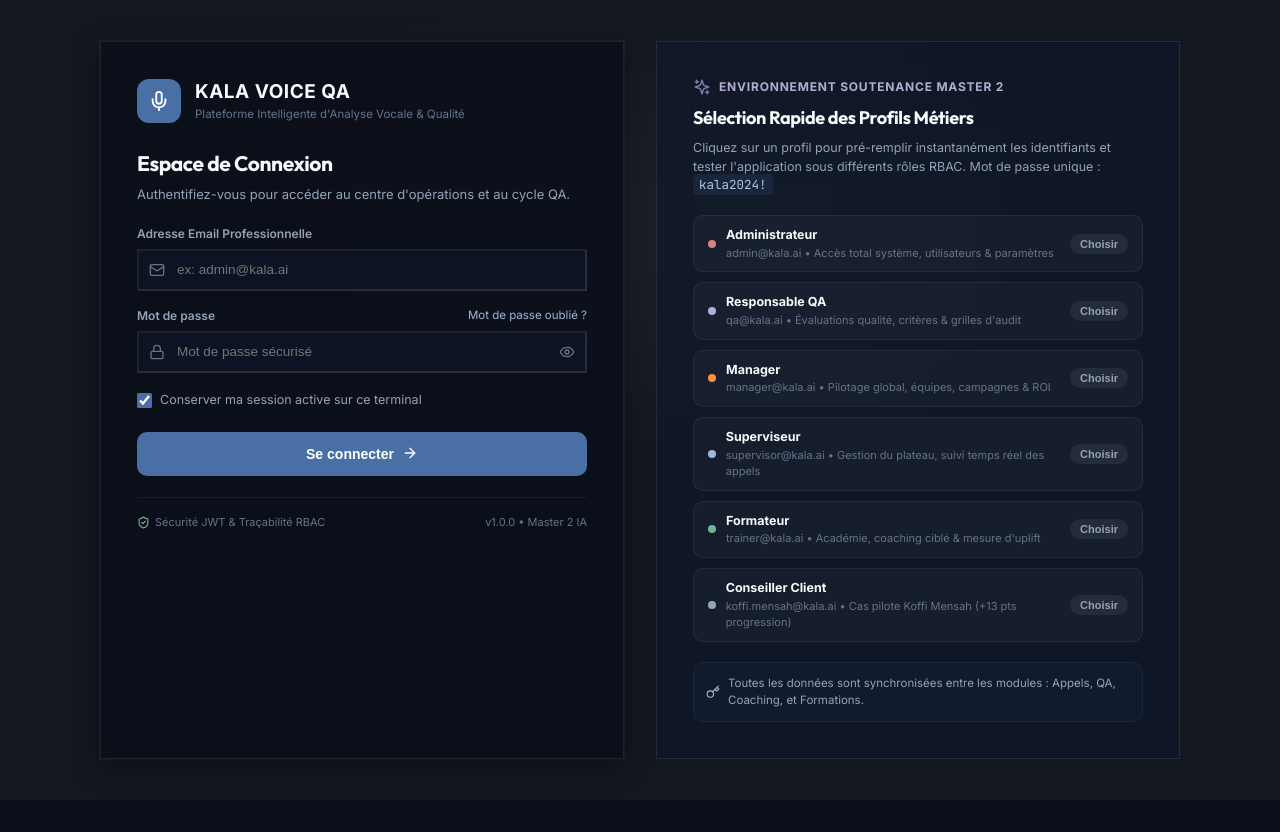
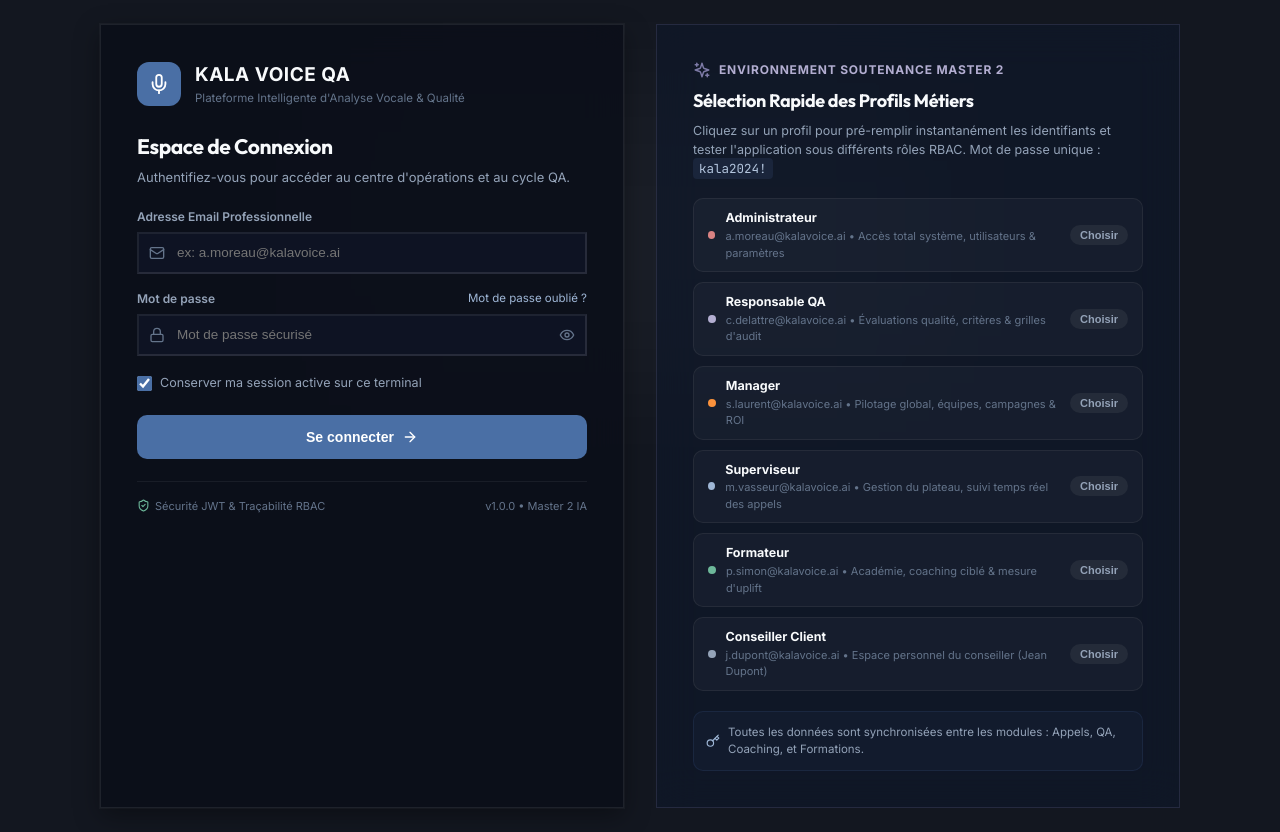
Before and after one commit to tatasanvi/KALA-VOICE-QA, a React (Vite) app: page /login in a window 1280 px wide. Before the commit the page ends 800 px from the top, so only its background shows below. Built offline with nearby package versions, Linux system fonts and the light colour scheme.

Commit message:
Connexion: boutons de profil rapide alignés sur les comptes du seed backend (vrai JWT)

```diff
--- a/src/components/views/LoginView.tsx
+++ b/src/components/views/LoginView.tsx
@@ -65,12 +65,12 @@ export const LoginView: React.FC = () => {
 
   // Raccourcis de connexion 1-clic pour le jury de soutenance
   const demoAccounts: { role: UserRole; title: string; email: string; color: string; desc: string }[] = [
-    { role: 'ADMIN', title: 'Administrateur', email: 'admin@kala.ai', color: '#d98383', desc: 'Accès total système, utilisateurs & paramètres' },
-    { role: 'QA_MANAGER', title: 'Responsable QA', email: 'qa@kala.ai', color: '#b3aed1', desc: 'Évaluations qualité, critères & grilles d\'audit' },
-    { role: 'MANAGER', title: 'Manager', email: 'manager@kala.ai', color: '#fb923c', desc: 'Pilotage global, équipes, campagnes & ROI' },
-    { role: 'SUPERVISOR', title: 'Superviseur', email: 'supervisor@kala.ai', color: '#9fb7d6', desc: 'Gestion du plateau, suivi temps réel des appels' },
-    { role: 'TRAINER', title: 'Formateur', email: 'trainer@kala.ai', color: '#6db89a', desc: 'Académie, coaching ciblé & mesure d\'uplift' },
-    { role: 'AGENT', title: 'Conseiller Client', email: 'koffi.mensah@kala.ai', color: '#94a3b8', desc: 'Cas pilote Koffi Mensah (+13 pts progression)' },
+    { role: 'ADMIN', title: 'Administrateur', email: 'a.moreau@kalavoice.ai', color: '#d98383', desc: 'Accès total système, utilisateurs & paramètres' },
+    { role: 'QA_MANAGER', title: 'Responsable QA', email: 'c.delattre@kalavoice.ai', color: '#b3aed1', desc: 'Évaluations qualité, critères & grilles d\'audit' },
+    { role: 'MANAGER', title: 'Manager', email: 's.laurent@kalavoice.ai', color: '#fb923c', desc: 'Pilotage global, équipes, campagnes & ROI' },
+    { role: 'SUPERVISOR', title: 'Superviseur', email: 'm.vasseur@kalavoice.ai', color: '#9fb7d6', desc: 'Gestion du plateau, suivi temps réel des appels' },
+    { role: 'TRAINER', title: 'Formateur', email: 'p.simon@kalavoice.ai', color: '#6db89a', desc: 'Académie, coaching ciblé & mesure d\'uplift' },
+    { role: 'AGENT', title: 'Conseiller Client', email: 'j.dupont@kalavoice.ai', color: '#94a3b8', desc: 'Espace personnel du conseiller (Jean Dupont)' },
   ];
 
   const handleQuickLogin = (demoEmail: string) => {
@@ -206,7 +206,7 @@ export const LoginView: React.FC = () => {
                   className="input-field"
                   value={email}
                   onChange={(e) => setEmail(e.target.value)}
-                  placeholder="ex: admin@kala.ai"
+                  placeholder="ex: a.moreau@kalavoice.ai"
                   required
                   style={{
                     width: '100%',
--- a/src/context/AuthContext.tsx
+++ b/src/context/AuthContext.tsx
@@ -25,12 +25,12 @@ const AuthContext = createContext<AuthContextType | undefined>(undefined);
 
 // Liste des comptes de démonstration prédéfinis pour la soutenance (password: kala2024!)
 const DEMO_CREDENTIALS: Record<string, UserRole> = {
-  'admin@kala.ai': 'ADMIN',
-  'qa@kala.ai': 'QA_MANAGER',
-  'manager@kala.ai': 'MANAGER',
-  'supervisor@kala.ai': 'SUPERVISOR',
-  'trainer@kala.ai': 'TRAINER',
-  'koffi.mensah@kala.ai': 'AGENT',
+  'a.moreau@kalavoice.ai': 'ADMIN',
+  'c.delattre@kalavoice.ai': 'QA_MANAGER',
+  's.laurent@kalavoice.ai': 'MANAGER',
+  'm.vasseur@kalavoice.ai': 'SUPERVISOR',
+  'p.simon@kalavoice.ai': 'TRAINER',
+  'j.dupont@kalavoice.ai': 'AGENT',
 };
 
 export const AuthProvider: React.FC<{ children: ReactNode }> = ({ children }) => {
```
